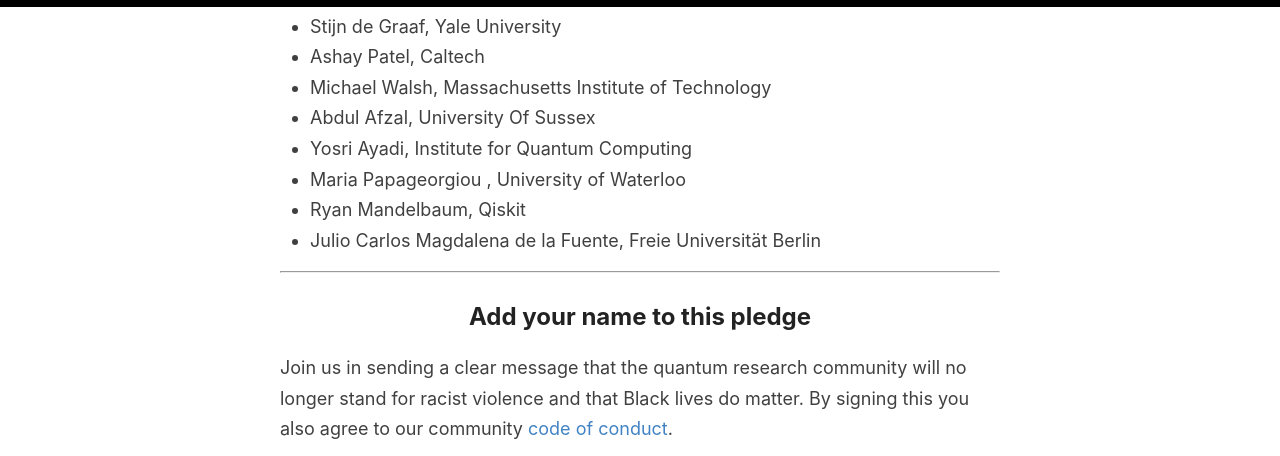
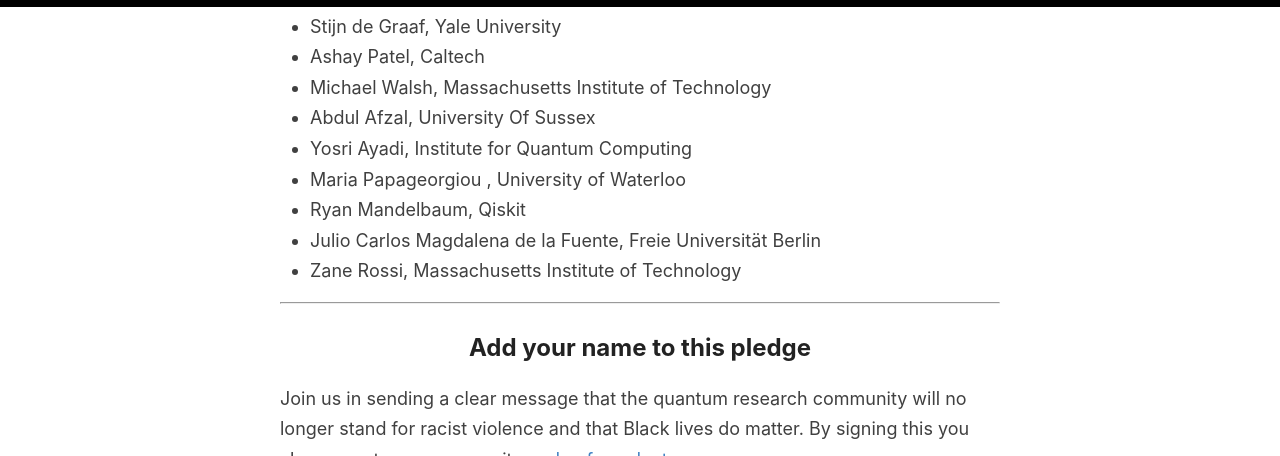
Before and after one commit to quantumforblacklives/quantumforblacklives.github.io, a Jekyll site: the page built from index.html, in a window 1280 px wide and 900 px high, scrolled down 5633 px, cut to the strip 0-456 px from the top of the window. Built offline with Jekyll 4.4.1, drawn with Linux system fonts in a browser that asks for light colours; the list of posts is cut into pages by our own code.

Commit message:
Add signature from Zane Rossi.

```diff
--- a/_includes/signatories.md
+++ b/_includes/signatories.md
@@ -86,3 +86,4 @@
 - Maria Papageorgiou , University of Waterloo
 - Ryan Mandelbaum,  Qiskit
 - Julio Carlos Magdalena de la Fuente, Freie Universität Berlin
+- Zane Rossi, Massachusetts Institute of Technology
```
